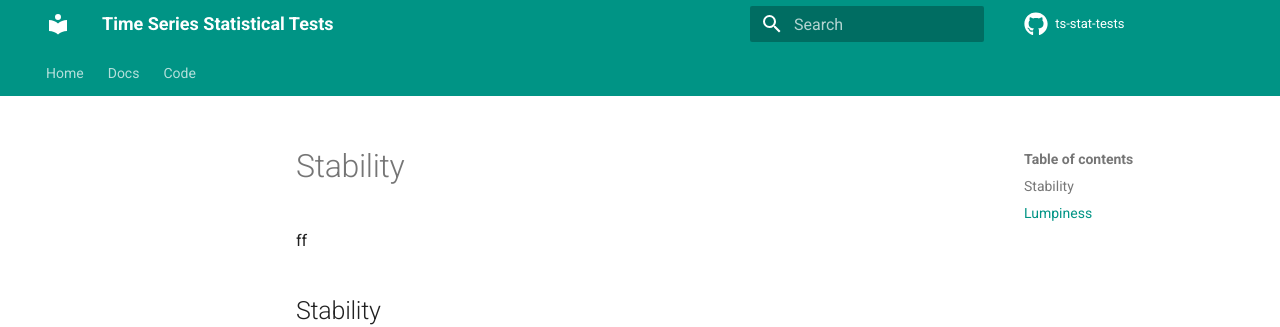
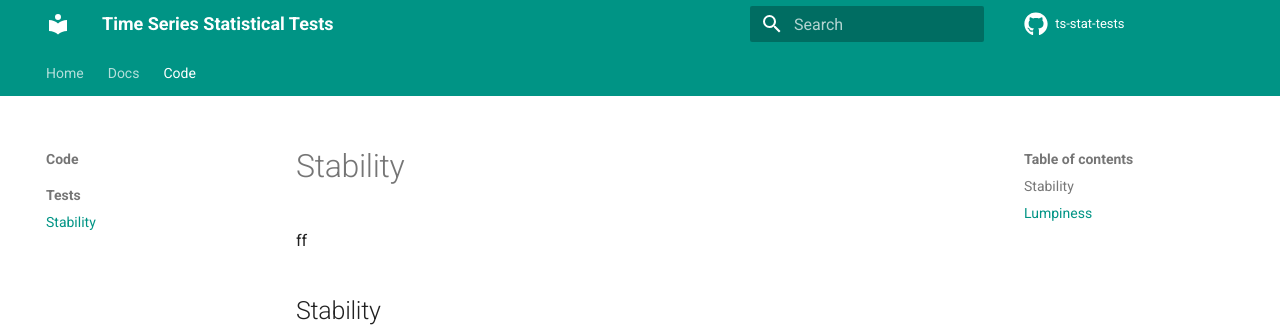
Before and after one commit to chrimaho/ts-stat-tests, an MkDocs documentation site: the page built from docs/docs/code/stability.md, in a window 1280 px wide. Shown: the top 327 px of the page. Built offline with MkDocs 1.6.1 and Material for MkDocs 9.7.7, drawn with Linux system fonts in a browser that asks for light colours; comment, search, counter and statistics services are not loaded.

Commit message:
Tweak structure of docs pages

```diff
--- a/mkdocs.yml
+++ b/mkdocs.yml
@@ -56,9 +56,11 @@ markdown_extensions:
 nav:
   - Home: docs/index.md
   - Docs:
-    - Overview: docs/docs/overview.md
+    - Tests:
+      - Stability: docs/docs/overview.md
   - Code:
-    - Overview: docs/code/overview.md
+    - Tests:
+      - Stability: docs/code/stability.md
 
 extra_css:
   - css/style.css
```
